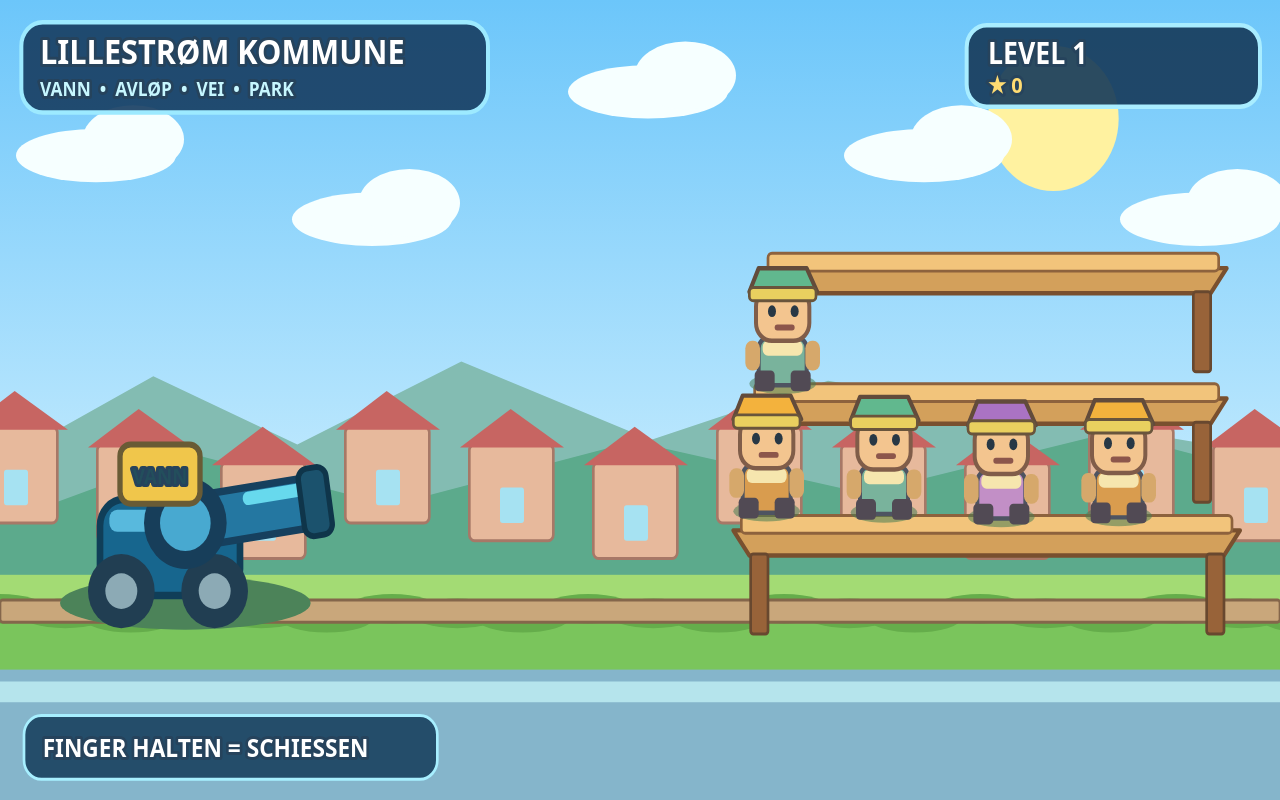
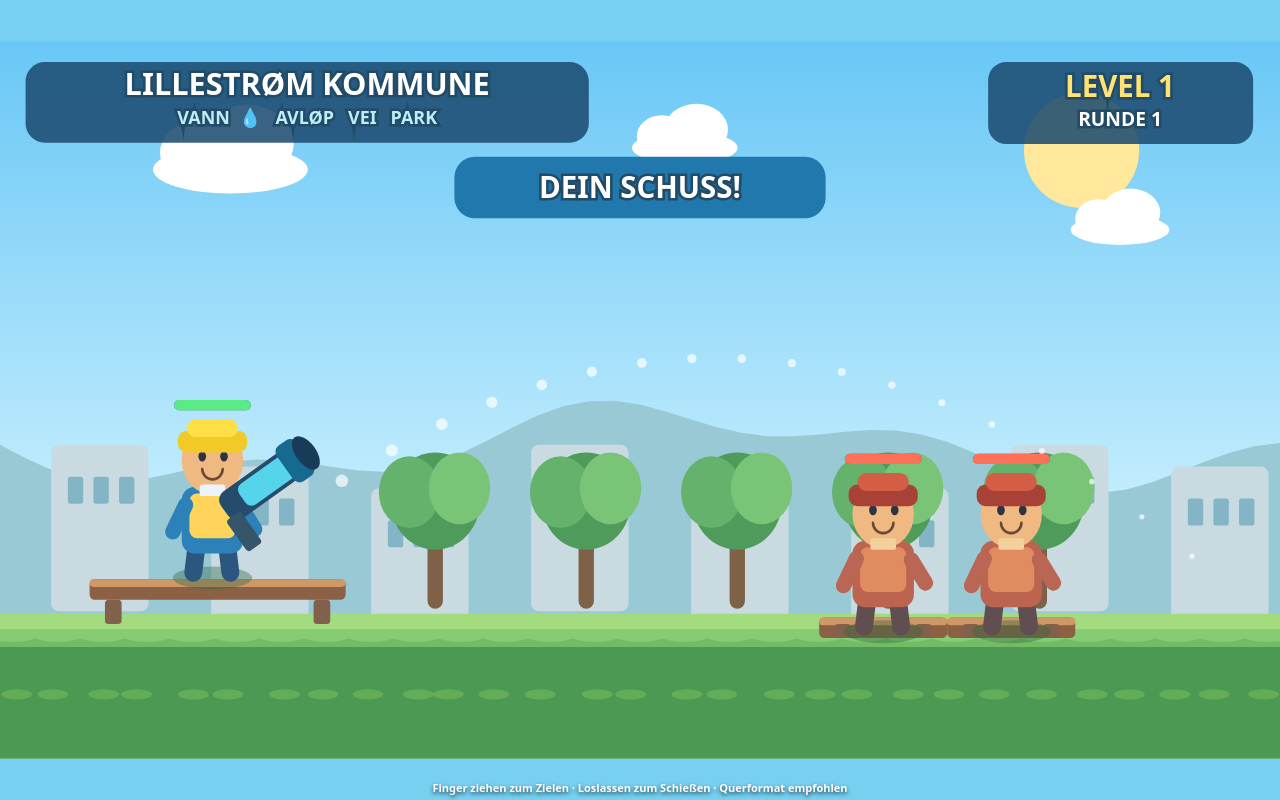
Before and after one commit to mayos950-sketch/Lillestrom-Spiel, a plain HTML site: page index.html in a window 1280 px wide. Drawn offline with Linux system fonts and the light colour scheme.

Commit message:
Add files via upload

```diff
--- a/index.html
+++ b/index.html
@@ -1,13 +1,12 @@
-<!doctype html><html lang="de"><head><meta charset="utf-8"><meta name="viewport" content="width=device-width,initial-scale=1,maximum-scale=1,user-scalable=no"><meta name="theme-color" content="#76c9ee"><title>Lillestrøm Kommune – Vannkanon 2</title><style>html,body{margin:0;width:100%;height:100%;overflow:hidden;background:#7fd3f5;touch-action:none;font-family:system-ui}canvas{display:block;width:100%;height:100%;touch-action:none}</style></head><body><canvas id="game"></canvas><script>
-(()=>{'use strict';const c=document.querySelector('canvas'),g=c.getContext('2d');let W=960,H=540,dpr=1,last=0,level=1,score=0,shots=[],enemies=[],bits=[],aim={x:700,y:270},down=false,clock=0,cool=0,shake=0,won=false,spawnTimer=0;const R=(a,b)=>a+Math.random()*(b-a),C=(v,a,b)=>Math.max(a,Math.min(b,v));function resize(){dpr=Math.min(devicePixelRatio||1,2);c.width=innerWidth*dpr;c.height=innerHeight*dpr;g.setTransform(c.width/960,0,0,c.height/540,0,0)}addEventListener('resize',resize);resize();function pos(e){const r=c.getBoundingClientRect();return{x:(e.clientX-r.left)/r.width*960,y:(e.clientY-r.top)/r.height*540}}c.addEventListener('pointerdown',e=>{const p=pos(e);if(won){level++;setup();return}aim=p;down=true;c.setPointerCapture(e.pointerId)});c.addEventListener('pointermove',e=>{if(down)aim=pos(e)});c.addEventListener('pointerup',()=>down=false);c.addEventListener('pointercancel',()=>down=false);
-function setup(){enemies=[];shots=[];bits=[];won=false;for(let i=0;i<Math.min(4+level,11);i++){const row=Math.floor(i/4),col=i%4;enemies.push({x:575+col*88+row*12,y:318-row*89,baseY:318-row*89,vy:0,vx:0,alive:true,fall:false,phase:R(0,7),type:i%3,hp:1})}}setup();
-function rr(x,y,w,h,r,fill,stroke,lw=2){g.beginPath();g.roundRect(x,y,w,h,r);if(fill){g.fillStyle=fill;g.fill()}if(stroke){g.strokeStyle=stroke;g.lineWidth=lw;g.stroke()}}function txt(t,x,y,size,color='#fff',align='left',weight=900){g.font=`${weight} ${size}px system-ui`;g.textAlign=align;g.lineJoin='round';g.lineWidth=4;g.strokeStyle='#26435c';g.strokeText(t,x,y);g.fillStyle=color;g.fillText(t,x,y)}function poly(points,color,stroke){g.beginPath();points.forEach((p,i)=>i?g.lineTo(...p):g.moveTo(...p));g.closePath();g.fillStyle=color;g.fill();if(stroke){g.strokeStyle=stroke;g.lineWidth=3;g.stroke()}}function ellipse(x,y,rx,ry,color){g.beginPath();g.ellipse(x,y,rx,ry,0,0,Math.PI*2);g.fillStyle=color;g.fill()}
-function background(){let sky=g.createLinearGradient(0,0,0,440);sky.addColorStop(0,'#6cc6fa');sky.addColorStop(1,'#dcf5ff');g.fillStyle=sky;g.fillRect(0,0,960,540);ellipse(790,80,49,49,'#fff2a0');for(let i=0;i<6;i++){let x=(i*207+clock*3)%1250-150,y=62+(i%3)*43;ellipse(x,y,60,18,'#f6ffff');ellipse(x+28,y-11,38,23,'#f6ffff')}poly([[0,312],[115,254],[223,300],[346,244],[488,297],[621,257],[960,308],[960,540],[0,540]],'#83bcb2');poly([[0,353],[142,306],[293,341],[475,298],[648,333],[833,292],[960,322],[960,540],[0,540]],'#5caa8c');for(let i=0;i<12;i++){let x=i*93-20;rr(x,288+(i%3)*12,63,65,'4','#e7b99c','#a77867');poly([[x-7,290+(i%3)*12],[x+31,264+(i%3)*12],[x+71,290+(i%3)*12]],'#c76562');rr(x+23,317+(i%3)*12,18,24,2,'#a6e2f2')}g.fillStyle='#a3db74';g.fillRect(0,388,960,152);poly([[0,405],[960,405],[960,540],[0,540]],'#7ac55c');for(let i=0;i<22;i++){let x=i*49;ellipse(x,411+(i%3)*3,35,10,'#65ad4b')}g.fillStyle='#85b5cb';g.fillRect(0,452,960,88);g.fillStyle='#b5e4ec';g.fillRect(0,460,960,14);rr(0,405,960,15,2,'#c9a77b','#84664b');}
-function platform(x,y,w){poly([[x,y],[x+w,y],[x+w-12,y+17],[x+12,y+17]],'#d3a05b','#79502f');rr(x+13,y+16,13,54,2,'#986339','#68482f');rr(x+w-25,y+16,13,54,2,'#986339','#68482f');rr(x+6,y-10,w-12,12,3,'#f2c47b','#8d623d')}
-function character(e){if(!e.alive)return;const x=e.x,y=e.y+Math.sin(clock*2+e.phase)*2;g.save();g.translate(x,y);g.rotate(e.fall?C(e.vx/110,-1,1):0);ellipse(0,29,25,7,'#467c5388');rr(-18,-2,36,32,7,e.type===0?'#d99c4e':e.type===1?'#79b39c':'#c28fc6','#4e5461',3);rr(-15,0,30,10,4,'#f6e6ae');rr(-21,20,15,14,3,'#514a54');rr(6,20,15,14,3,'#514a54');rr(-28,0,11,20,5,'#d6a86b');rr(17,0,11,20,5,'#d6a86b');rr(-20,-35,40,35,12,'#f3c58f','#805d49',3);ellipse(-8,-20,3,4,'#283845');ellipse(9,-20,3,4,'#283845');rr(-6,-11,15,4,2,'#8c564b');poly([[-25,-33],[-18,-49],[18,-49],[26,-33]],e.type===0?'#f3b23d':e.type===1?'#61b88e':'#aa73c3','#624b3b');rr(-25,-36,50,9,3,'#e9d05f','#69553c');g.restore()}
-function cannon(){const ox=139,oy=353;ellipse(ox,407,94,18,'#4c8359');rr(75,337,105,65,18,'#17668e','#103e58',5);rr(82,344,90,15,6,'#58b9dd');for(let x of [91,161]){ellipse(x,399,25,25,'#213e52');ellipse(x,399,12,12,'#8caab5')}let a=Math.atan2(aim.y-oy,aim.x-ox),len=100;g.save();g.translate(ox,oy);g.rotate(C(a,-1.25,0.6));rr(0,-17,len,34,13,'#2477a1','#16405e',5);rr(45,-14,53,9,4,'#67d9ed');rr(88,-23,21,46,7,'#1b526d','#0f354a',4);g.restore();ellipse(ox,oy,31,31,'#173e5a');ellipse(ox,oy,19,19,'#48a9d0');rr(90,300,60,40,8,'#f0c64b','#695b35',4);txt('VANN',120,327,14,'#234e5c','center');}
-function splash(x,y,n=13){for(let i=0;i<n;i++){let a=R(0,Math.PI*2),v=R(60,270);bits.push({x,y,vx:Math.cos(a)*v,vy:Math.sin(a)*v,life:R(.35,.8),r:R(3,10),color:i%3?'#5be5ff':'#ffffff'})}shake=5}
-function update(dt){clock+=dt;cool-=dt;shake*=Math.pow(.05,dt);if(down&&!won&&cool<=0){let dx=aim.x-139,dy=aim.y-353,l=Math.hypot(dx,dy)||1;shots.push({x:139,y:353,vx:dx/l*700,vy:dy/l*700,r:11});cool=.105}for(const s of shots){s.x+=s.vx*dt;s.y+=s.vy*dt;for(const e of enemies){if(e.alive&&Math.hypot(s.x-e.x,s.y-(e.y-14))<33){e.alive=false;s.dead=true;score+=100;splash(e.x,e.y-15,23);break}}if(s.x>1010||s.y<0||s.y>550)s.dead=true}shots=shots.filter(s=>!s.dead);for(const b of bits){b.x+=b.vx*dt;b.y+=b.vy*dt;b.vy+=450*dt;b.life-=dt}bits=bits.filter(b=>b.life>0);if(!won&&enemies.every(e=>!e.alive)){won=true;down=false}}
-function render(){g.save();g.translate(R(-shake,shake),R(-shake,shake));background();platform(550,358,380);platform(560,269,360);platform(570,181,350);for(const e of enemies)character(e);cannon();for(const s of shots){ellipse(s.x,s.y,15,12,'#d6fbff');ellipse(s.x-3,s.y-2,9,7,'#55d9f9')}for(const b of bits){g.globalAlpha=C(b.life*2,0,1);ellipse(b.x,b.y,b.r,b.r,b.color)}g.globalAlpha=1;g.restore();rr(16,15,350,61,16,'#183e62e8','#9deaff',3);txt('LILLESTRØM KOMMUNE',30,43,23,'#fff');txt('VANN  •  AVLØP  •  VEI  •  PARK',30,65,13,'#c7f7ff');rr(725,17,220,55,15,'#173b5be8','#a9edff',3);txt('LEVEL '+level,741,43,20);txt('★ '+score,741,63,15,'#ffdc72');rr(18,483,310,43,13,'#163e5ddf','#a7efff',2);txt('FINGER HALTEN = SCHIESSEN',32,511,17);if(won){g.fillStyle='#143955ad';g.fillRect(0,0,960,540);rr(265,160,430,180,23,'#fff4d2','#d39c47',6);txt('LEVEL GESCHAFFT!',480,222,35,'#f4b342','center');txt('TIPPE FÜR LEVEL '+(level+1),480,277,23,'#67cce9','center')}}function frame(t){let dt=Math.min((t-last)/1000||0,.035);last=t;update(dt);render();requestAnimationFrame(frame)}requestAnimationFrame(frame);
-})();
+<!doctype html><html lang="de"><head><meta charset="utf-8"><meta name="viewport" content="width=device-width,initial-scale=1,maximum-scale=1,user-scalable=no"><meta name="theme-color" content="#91d9f4"><title>Lillestrøm Kommune – Volley V3</title><style>*{box-sizing:border-box}html,body{margin:0;width:100%;height:100%;overflow:hidden;background:#91d9f4;font-family:system-ui,-apple-system,sans-serif;touch-action:none}canvas{display:block;width:100%;height:100%;touch-action:none}#hint{position:fixed;bottom:5px;left:0;right:0;text-align:center;color:#fff;font-size:11px;font-weight:900;text-shadow:0 2px 4px #134;pointer-events:none}</style></head><body><canvas id="game"></canvas><div id="hint">Finger ziehen zum Zielen · Loslassen zum Schießen · Querformat empfohlen</div><script>
+(()=>{const c=document.getElementById('game'),g=c.getContext('2d');let w=1000,h=560,scale=1,ox=0,oy=0;function resize(){c.width=innerWidth*devicePixelRatio;c.height=innerHeight*devicePixelRatio;scale=Math.min(c.width/w,c.height/h);ox=(c.width-w*scale)/2;oy=(c.height-h*scale)/2;}addEventListener('resize',resize);resize();const R=(a,b)=>a+Math.random()*(b-a);let level=1,phase='player',turn=1,aiming=false,angle=-.62,power=1,projectile=null,particles=[],messages=[],cameraShake=0,clock=0,player={x:166,y:373,hp:100},enemies=[];const ground=455;function reset(){player.hp=100;turn=1;phase='player';projectile=null;enemies=[{x:690,y:ground-40,hp:60,max:60},{x:790,y:ground-40,hp:60,max:60},{x:880,y:ground-40,hp:60,max:60}].slice(0,Math.min(3,1+Math.ceil(level/2)));messages=[];}reset();function text(t,x,y,size=20,color='#fff',align='center'){g.textAlign=align;g.font=`900 ${size}px system-ui`;g.lineWidth=4;g.strokeStyle='#214b66';g.strokeText(t,x,y);g.fillStyle=color;g.fillText(t,x,y)}function rect(x,y,w,h,color,r=0){g.fillStyle=color;g.beginPath();g.roundRect(x,y,w,h,r);g.fill()}function ellipse(x,y,rx,ry,color){g.fillStyle=color;g.beginPath();g.ellipse(x,y,rx,ry,0,0,Math.PI*2);g.fill()}function line(x,y,x2,y2,width,color){g.strokeStyle=color;g.lineWidth=width;g.lineCap='round';g.beginPath();g.moveTo(x,y);g.lineTo(x2,y2);g.stroke()}function cloud(x,y,s){ellipse(x,y,55*s,17*s,'#fff');ellipse(x-24*s,y-12*s,26*s,22*s,'#fff');ellipse(x+12*s,y-19*s,33*s,27*s,'#fff')}
+function scenery(){let sky=g.createLinearGradient(0,0,0,ground);sky.addColorStop(0,'#69c7f6');sky.addColorStop(1,'#dbf7ff');rect(0,0,w,h,sky);ellipse(845,85,45,45,'#ffe89c');cloud(180,100,1.1);cloud(535,83,.75);cloud(875,147,.7);g.fillStyle='#9ac9d6';g.beginPath();g.moveTo(0,ground);for(let x=0;x<=w;x+=20)g.lineTo(x,315+25*Math.sin(x*.009)+13*Math.sin(x*.024));g.lineTo(w,ground);g.fill();for(let i=0;i<9;i++){let x=40+i*125;rect(x,315+(i%3)*17,76,130,'#c9dbe1',6);for(let j=0;j<3;j++)rect(x+13+j*20,340+(i%3)*17,12,21,'#83b5c6',2)}rect(0,ground,w,h-ground,'#73bc66');rect(0,ground+18,w,h-ground-18,'#4b9952');for(let x=0;x<w;x+=35){ellipse(x+10,ground+7,22,7,'#87cb72');ellipse(x+R(0,15),ground+55,12,4,'#63ad59')}for(let i=0;i<5;i++){let x=340+i*118;line(x,ground-18,x,ground-80,12,'#7e6146');ellipse(x,ground-96,35,38,'#4f9b5b');ellipse(x-20,ground-103,24,28,'#64b26c');ellipse(x+19,ground-106,24,28,'#79c476')}rect(0,ground-8,w,12,'#a2dc7e')}
+function platform(x,y,width=115){rect(x-width/2,y,width,16,'#8b6045',4);rect(x-width/2,y,width,6,'#cf9866',3);rect(x-width/2+12,y+16,13,ground-y-16,'#82614c',3);rect(x+width/2-25,y+16,13,ground-y-16,'#82614c',3)}
+function worker(x,y,enemy=false,hp=100){g.save();g.translate(x,y);ellipse(0,46,31,9,'#31674466');line(-12,17,-15,42,14,enemy?'#614e50':'#2c567f');line(11,17,14,42,14,enemy?'#614e50':'#2c567f');rect(-24,-25,48,52,enemy?'#bd6450':'#2c82b8',10);rect(-18,-20,36,35,enemy?'#e18c60':'#ffd45a',6);line(-21,-11,-31,10,12,enemy?'#b96754':'#2c82b8');line(22,-10,33,8,12,enemy?'#b96754':'#2c82b8');ellipse(0,-46,24,27,'#f0b982');ellipse(-8,-49,3,4,'#2c3442');ellipse(9,-49,3,4,'#2c3442');g.strokeStyle='#6b4736';g.lineWidth=2;g.beginPath();g.arc(0,-39,8,0,Math.PI);g.stroke();rect(-27,-69,54,17,enemy?'#a84236':'#f1ca28',7);rect(-20,-78,40,14,enemy?'#d35d45':'#ffdf45',7);rect(-10,-27,20,9,enemy?'#f4d09c':'#e9f4ff',2);g.restore();rect(x-30,y-93,60,8,'#4d5b68',5);rect(x-30,y-93,60*Math.max(0,hp)/(enemy?60:100),8,enemy?'#ff7058':'#5beb86',5)}
+function gun(x,y,a){g.save();g.translate(x,y);g.rotate(a);rect(-8,-13,65,26,'#254d6b',8);rect(9,-10,54,20,'#55d4ec',6);rect(50,-17,19,34,'#176a8f',6);ellipse(70,0,8,15,'#183c58');rect(-12,7,14,30,'#35556a',3);g.restore()}
+function hud(){rect(20,16,440,63,'#1c4c70dd',15);text('LILLESTRØM KOMMUNE',240,42,24,'#fff');text('VANN  💧   AVLØP   VEI   PARK',240,64,14,'#bdeefa');rect(772,16,207,64,'#1c4c70dd',14);text('LEVEL '+level,875,43,23,'#ffe275');text('RUNDE '+turn,875,66,15);rect(355,90,290,48,phase==='player'?'#2078ad':'#bc644e',16);text(phase==='player'?'DEIN SCHUSS!':phase==='enemy'?'GEGNER SCHIESST!':phase==='flight'?'TREFFER?':phase==='win'?'GEWONNEN!':'VERLOREN!',500,122,23);if(phase==='win'||phase==='lose'){rect(300,180,400,110,'#123d62ed',22);text(phase==='win'?'LEVEL GESCHAFFT!':'NOCH EIN VERSUCH!',500,227,27,'#ffdf72');text('Tippen zum Weiterspielen',500,263,19)}}
+function puff(x,y,color,count=16){for(let i=0;i<count;i++){let a=R(0,Math.PI*2),v=R(2,8);particles.push({x,y,vx:Math.cos(a)*v,vy:Math.sin(a)*v,life:R(25,48),color,r:R(3,9)})}}function shoot(fromPlayer){let x=fromPlayer?player.x+68:enemies.find(e=>e.hp>0)?.x-24,y=fromPlayer?player.y-6:ground-97;if(x===undefined)return;let a=fromPlayer?angle:Math.PI+R(.38,.8),v=fromPlayer?16*power:13;projectile={x,y,vx:Math.cos(a)*v,vy:Math.sin(a)*v,owner:fromPlayer?'player':'enemy',trail:[]};phase='flight';puff(x,y,'#a8f4ff',12)}function next(){if(enemies.every(e=>e.hp<=0)){phase='win';return}if(player.hp<=0){phase='lose';return}if(projectile?.owner==='player'){phase='enemy';setTimeout(()=>{if(phase==='enemy')shoot(false)},750)}else{phase='player';turn++}projectile=null}
+function update(){clock++;if(projectile){let p=projectile;for(let i=0;i<2;i++){p.x+=p.vx/2;p.y+=p.vy/2;p.vy+=.19;p.trail.push({x:p.x,y:p.y});if(p.trail.length>18)p.trail.shift();if(p.owner==='player'){for(const e of enemies){if(e.hp>0&&Math.abs(p.x-e.x)<36&&Math.abs(p.y-(e.y-22))<68){e.hp=Math.max(0,e.hp-60);puff(p.x,p.y,'#b8faff',32);cameraShake=12;next();break}}}else if(Math.abs(p.x-player.x)<42&&Math.abs(p.y-(player.y-20))<65){player.hp=Math.max(0,player.hp-24);puff(p.x,p.y,'#f4a065',25);cameraShake=12;next()}if(!projectile)break;if(p.y>ground||p.x>w+30||p.x<0){puff(Math.max(0,Math.min(w,p.x)),Math.min(ground,p.y),'#b8faff',20);next();break}}}particles=particles.filter(p=>p.life-->0);for(let p of particles){p.x+=p.vx;p.y+=p.vy;p.vy+=.16;p.vx*=.98}cameraShake*=.83}
+function render(){g.setTransform(1,0,0,1,0,0);g.fillStyle='#78d0f0';g.fillRect(0,0,c.width,c.height);g.setTransform(scale,0,0,scale,ox,oy);g.save();if(cameraShake>1)g.translate(R(-cameraShake,cameraShake),R(-cameraShake,cameraShake));scenery();platform(170,420,200);enemies.forEach(e=>{platform(e.x,ground-5,100);if(e.hp>0)worker(e.x,e.y,true,e.hp);else{ellipse(e.x,ground-5,28,8,'#6a715a');text('💦',e.x,ground-18,25)}});worker(player.x,player.y,false,player.hp);gun(player.x+16,player.y-11,angle);if(phase==='player'){let x=player.x+75,y=player.y-12,vx=Math.cos(angle)*16*power,vy=Math.sin(angle)*16*power;for(let t=2;t<55;t+=3){let px=x+vx*t,py=y+vy*t+.19*t*t;ellipse(px,py,Math.max(2,5-t*.06),Math.max(2,5-t*.06),'#ffffffb0');if(py>ground)break}if(aiming){text('ZIELEN & LOSLASSEN',500,175,17,'#fff')}}if(projectile){projectile.trail.forEach((p,i)=>ellipse(p.x,p.y,3+i*.22,3+i*.22,'#ddfaff88'));ellipse(projectile.x,projectile.y,16,16,projectile.owner==='player'?'#a7f7ff':'#ffab4d');ellipse(projectile.x-4,projectile.y-5,6,6,'#fff')}particles.forEach(p=>ellipse(p.x,p.y,p.r,p.r,p.color));g.restore();hud();requestAnimationFrame(loop)}function loop(){update();render()}requestAnimationFrame(loop);
+function pos(ev){let r=c.getBoundingClientRect();return{x:((ev.clientX-r.left)*devicePixelRatio-ox)/scale,y:((ev.clientY-r.top)*devicePixelRatio-oy)/scale}}function setAim(ev){let p=pos(ev),dx=p.x-(player.x+35),dy=p.y-(player.y-12);angle=Math.max(-1.5,Math.min(-.08,Math.atan2(dy,Math.max(50,dx))));power=Math.max(.75,Math.min(1.4,Math.hypot(dx,dy)/400))}c.addEventListener('pointerdown',e=>{e.preventDefault();if(phase==='win'||phase==='lose'){if(phase==='win')level++;reset();return}if(phase!=='player')return;aiming=true;c.setPointerCapture(e.pointerId);setAim(e)});c.addEventListener('pointermove',e=>{if(aiming)setAim(e)});c.addEventListener('pointerup',e=>{if(aiming&&phase==='player'){setAim(e);aiming=false;shoot(true)}});})();
 </script></body></html>
```
